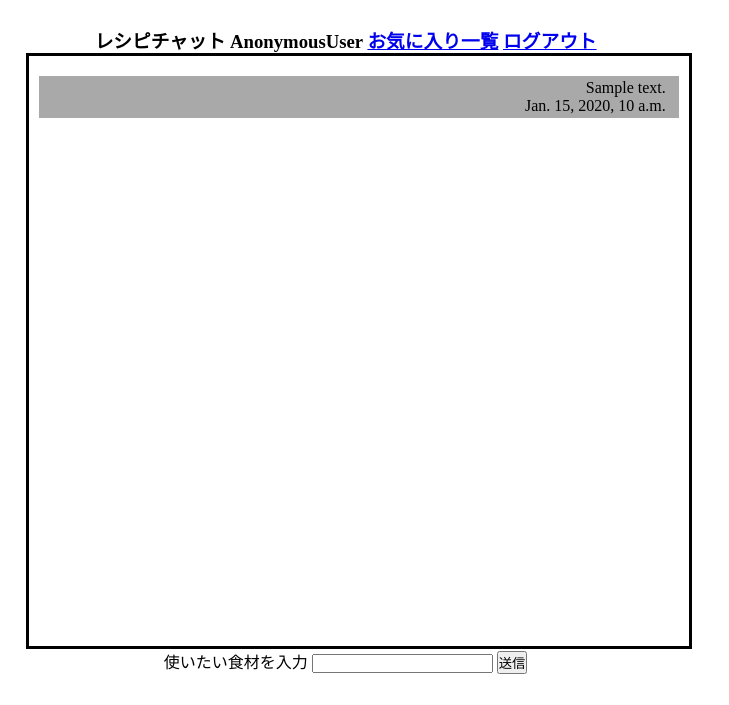
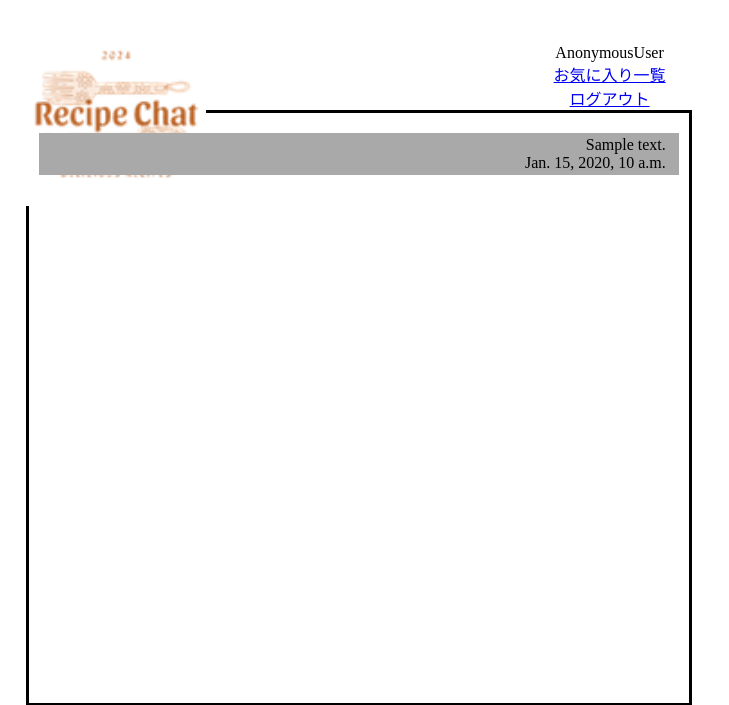
Before and after one commit to OugaTodaka/recipechat, a Django app: template chat/templates/chat/chat.html in a window 1280 px wide. Shown: the top 705 px of the page, without its empty margins (0-729 px from the left). Run offline with Django 3.2, Linux system fonts and the light colour scheme; the template is opened without the code that fills it: most values are stand-ins (such as "Sample title", 1, 10 or a date in 2020); form fields are guessed from the names that the template uses.

Commit message:
画面こだわり(見た目悪い)

```diff
--- a/chat/static/chat/style.css
+++ b/chat/static/chat/style.css
@@ -62,6 +62,16 @@
     height: auto;              /* 画像の高さは自動で調整 */
 }
 
+.icon {
+    height: 50px;
+    width: 50px;
+    float: left;
+}
+
+.login_info {
+    float: right;
+}
+
 /* position:fixed;
 background:#56072f;
 height:100%;
--- a/chat/templates/chat/chat.html
+++ b/chat/templates/chat/chat.html
@@ -3,13 +3,14 @@
 {% block title %}chat{% endblock %}
 {% block contents %}
 <div class="main">
-    <h3>レシピチャット
-        <nobr>
-            {{request.user}}
-            <a href="{% url 'favorite:favorite' %}">お気に入り一覧</a>
-            <a href="{% url 'user:signout_sys' %}">ログアウト</a>
-        </nobr>
-    </h3>
+    <nobr>
+        <div class="icon"><img src="{% static 'chat/RecipeChat.png' %}"></div>
+        <div class="login_info">
+            <br>{{request.user}}
+            <br><a href="{% url 'favorite:favorite' %}">お気に入り一覧</a>
+            <br><a href="{% url 'user:signout_sys' %}">ログアウト</a>
+        </div>
+    </nobr>
     <div class="chat">
         <ul class="chat-list">
         {% for chat in chatdata %}
--- a/recipechat/settings.py
+++ b/recipechat/settings.py
@@ -1,3 +1,4 @@
+import os
 from pathlib import Path
 
 # Build paths inside the project like this: BASE_DIR / 'subdir'.
@@ -115,6 +116,9 @@
 # https://docs.djangoproject.com/en/4.2/howto/static-files/
 
 STATIC_URL = 'static/'
+STATICFILES_DIRS = [
+    os.path.join(BASE_DIR, 'static'),
+]
 
 # Default primary key field type
 # https://docs.djangoproject.com/en/4.2/ref/settings/#default-auto-field
```
Also changed, not shown: chat/static/chat/RecipeChat.png (added).
